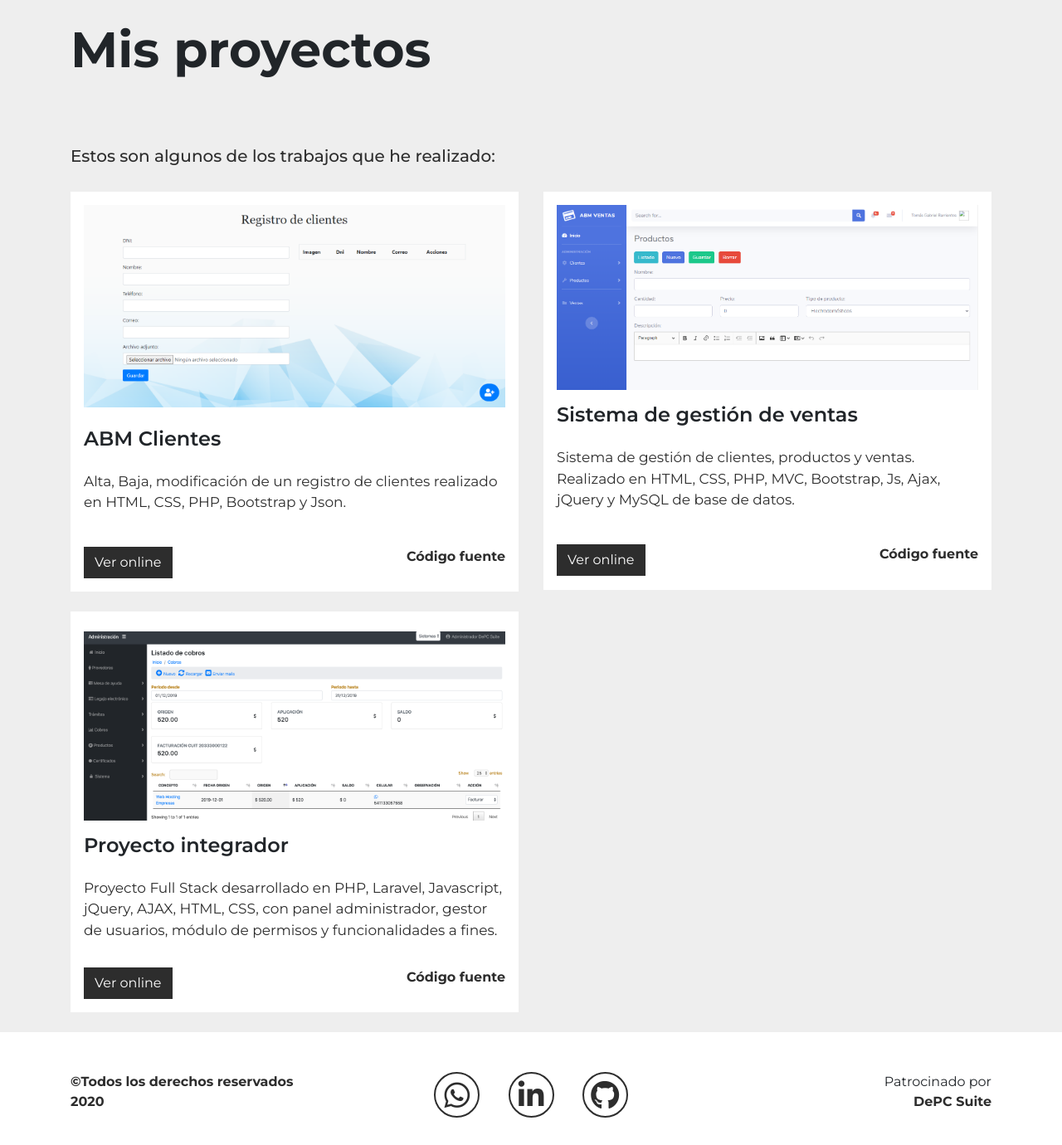
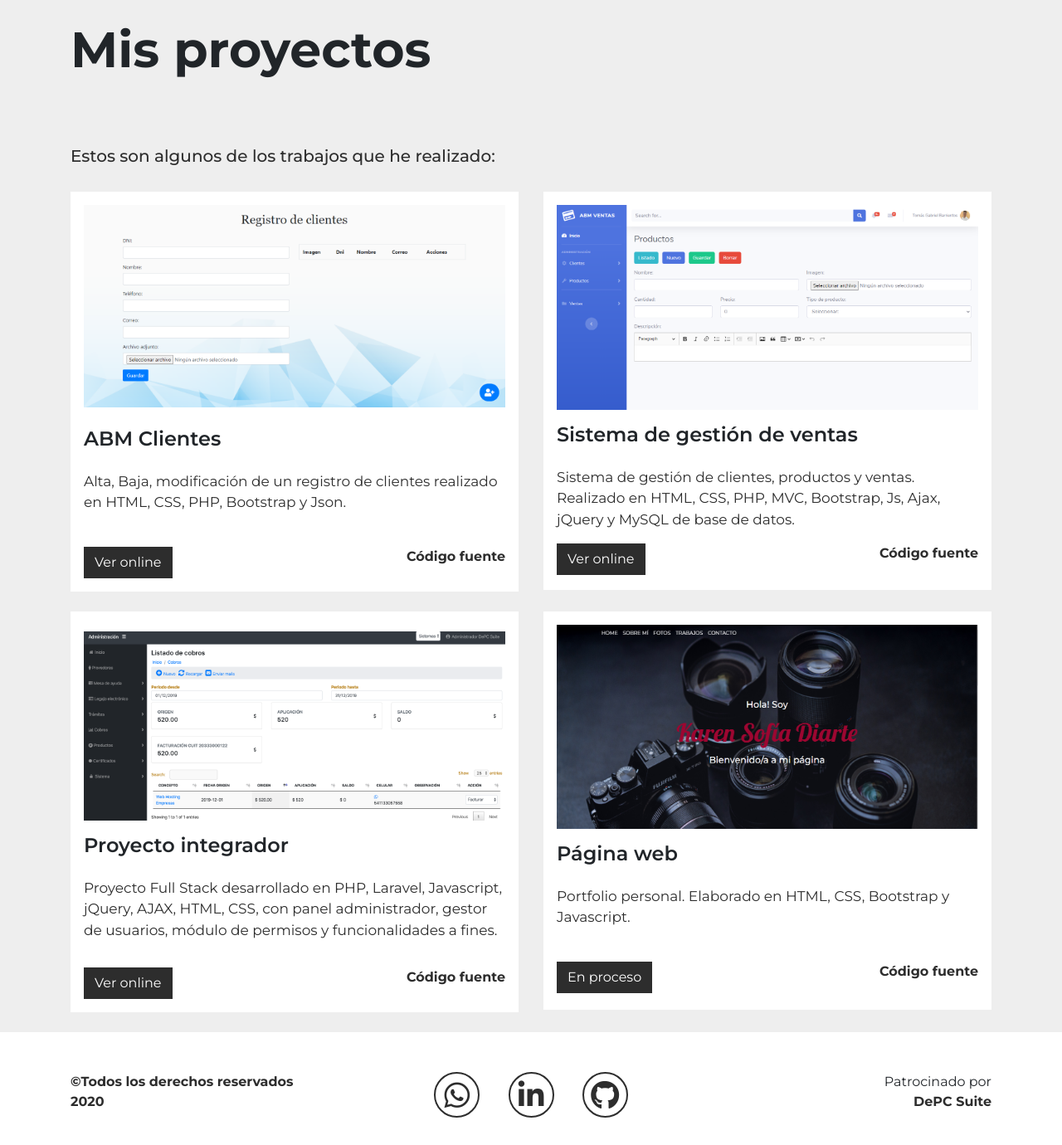
Before and after one commit to tbarrientos98/portfolio, a PHP site: page /sistema/proyecto.php in a window 1280 px wide. Shown: the part 61-1441 px from the top of the page at 83% size. Run offline with PHP 8.4, Linux system fonts and the light colour scheme.

Commit message:
actualizaciones y corrección de fotos

```diff
--- a/confirmacion-envio.php
+++ b/confirmacion-envio.php
@@ -12,6 +12,7 @@ $pg = "confirmacion-envio";
     <link rel="stylesheet" href="css/bootstrap.min.css">
     <link rel="stylesheet" href="css/fontawesome/css/all.min.css">
     <link rel="stylesheet" href="css/fontawesome/css/fontawesome.min.css">
+    <link rel="icon" href="images/logotomas.ico">
     <link href="https://fonts.googleapis.com/css?family=Montserrat:100,200,300,400,500,600,700,800,900&display=swap" rel="stylesheet">
     <link rel="stylesheet" href="css/estilos.css">
     <script src="js/jquery-3.4.1.slim.min.js"></script>
--- a/contacto.php
+++ b/contacto.php
@@ -77,6 +77,7 @@ function guardarCorreo($correo){
   <link rel="stylesheet" href="css/bootstrap.min.css">
   <link rel="stylesheet" href="css/fontawesome/css/all.min.css">
   <link rel="stylesheet" href="css/fontawesome/css/fontawesome.min.css">
+  <link rel="icon" href="images/logotomas.ico">
   <link href="https://fonts.googleapis.com/css?family=Montserrat:100,200,300,400,500,600,700,800,900&display=swap" rel="stylesheet">
   <link rel="stylesheet" href="css/estilos.css">
   <script src="js/jquery-3.4.1.slim.min.js"></script>
--- a/index.php
+++ b/index.php
@@ -12,6 +12,7 @@
     <link rel="stylesheet" href="css/bootstrap.min.css">
     <link rel="stylesheet" href="css/fontawesome/css/all.min.css">
     <link rel="stylesheet" href="css/fontawesome/css/fontawesome.min.css">
+    <link rel="icon" href="images/logotomas.ico">
     <link href="https://fonts.googleapis.com/css?family=Montserrat:100,200,300,400,500,600,700,800,900&display=swap" rel="stylesheet">
     <link rel="stylesheet" href="css/estilos.css">
     <script src="js/jquery-3.4.1.slim.min.js"></script>
--- a/proyecto.php
+++ b/proyecto.php
@@ -12,6 +12,7 @@
     <link rel="stylesheet" href="css/bootstrap.min.css">
     <link rel="stylesheet" href="css/fontawesome/css/all.min.css">
     <link rel="stylesheet" href="css/fontawesome/css/fontawesome.min.css">
+    <link rel="icon" href="images/logotomas.ico">
     <link href="https://fonts.googleapis.com/css?family=Montserrat:100,200,300,400,500,600,700,800,900&display=swap" rel="stylesheet">
     <link rel="stylesheet" href="css/estilos.css">
     <script src="js/jquery-3.4.1.slim.min.js"></script>
@@ -33,7 +34,7 @@
                     <h5>Estos son algunos de los trabajos que he realizado:</h5>
                 </div>
             </div>
-            <!-- empieza el 1er proyecto-->
+            <!-- empieza el 1er proyecto: ABM CLIENTES-->
             <div class="row pb-4">
                 <div class="col-sm-6 col-12 pb-sm-0 pb-4">
                     <div class="bg-white p-3 proyecto">
@@ -51,43 +52,45 @@
                                 <a href="http://localhost/sistema/abmclientes/" target="_blank" class="btn">Ver online</a>
                             </div>
                             <div class="col-6 text-right">
-                                <a href="https://github.com/tbarrientos98/portfolio" target="_blank">Código fuente</a>
+                                <a href="https://github.com/tbarrientos98/ABMclientes" target="_blank">Código fuente</a>
                             </div>
                         </div>
                     </div>
                 </div>
                 <!-- termina el 1er proyecto-->
-                <!-- empieza el 2do proyecto-->
+
+                <!-- empieza el 2do proyecto: ABM VENTAS-->
                 <div class="col-sm-6 col-12">
                     <div class="bg-white p-3 proyecto">
                         <div class="row">
                             <div class="col-12">
-                                <img src="images/abmventas.png" alt="ABM CLientes" class="img-fluid">
+                                <img src="images/abmventas.png" alt="ABM Ventas" class="img-fluid">
                                 <h4 class="text-center text-sm-left pt-3">Sistema de gestión de ventas</h4>
-                                <p class="py-3">Sistema de gestión de clientes, productos y ventas. Realizado en HTML,
+                                <p class="pt-3">Sistema de gestión de clientes, productos y ventas. Realizado en HTML,
                                     CSS, PHP, MVC,
                                     Bootstrap, Js, Ajax, jQuery y MySQL de base de datos.</p>
                             </div>
                         </div>
-                        <div class="row pt-2">
+                        <div class="row">
                             <div class="col-6">
                                 <a href="http://localhost/login/login.php" target="_blank" class="btn">Ver online</a>
                             </div>
                             <div class="col-6 text-right">
-                                <a href="https://github.com/tbarrientos98/portfolio" target="_blank">Código fuente</a>
+                                <a href="https://github.com/tbarrientos98/ABMventas" target="_blank">Código fuente</a>
                             </div>
                         </div>
                     </div>
                 </div>
             </div>
             <!-- termina el 2do proyecto-->
-            <!-- empieza el 3er proyecto-->
+
+            <!-- empieza el 3er proyecto: PROYECTO LARAVEL-->
             <div class="row pb-4">
                 <div class="col-sm-6 col-12">
                     <div class="bg-white p-3 proyecto">
                         <div class="row pt-2">
                             <div class="col-12">
-                                <img src="images/sistema-admin.png" alt="ABM CLientes" class="img-fluid">
+                                <img src="images/sistema-admin.png" alt="Proyecto Laravel" class="img-fluid">
                                 <h4 class="text-center text-sm-left pt-3">Proyecto integrador</h4>
                                 <p class="py-3">Proyecto Full Stack desarrollado en PHP, Laravel, Javascript, jQuery,
                                     AJAX, HTML, CSS, con panel administrador, gestor de usuarios, módulo de permisos y
@@ -99,13 +102,42 @@
                                 <a href="" class="btn">Ver online</a>
                             </div>
                             <div class="col-6 text-right">
-                                <a href="https://github.com/tbarrientos98/portfolio" target="_blank">Código fuente</a>
+                                <a href="" target="_blank">Código fuente</a>
+                            </div>
+                        </div>
+                    </div>
+                </div>
+                <!-- termina el 3er proyecto-->
+
+                <!-- empieza el 4to proyecto: Proyecto página web para diseñadora digital-->
+
+                <div class="col-sm-6 col-12">
+                    <div class="bg-white p-3 proyecto">
+                        <div class="row">
+                            <div class="col-12">
+                                <img src="images/paginaKaren.png" alt="ABM Ventas" class="img-fluid">
+                                <h4 class="text-center text-sm-left pt-3">Página web</h4>
+                                <p class="py-3">Portfolio personal. Elaborado en HTML, CSS, Bootstrap y Javascript.</p>
+                            </div>
+                        </div>
+                        <div class="row pt-2">
+                            <div class="col-6">
+                                <a href="" target="_blank" class="btn">En proceso</a>
+                            </div>
+                            <div class="col-6 text-right">
+                                <a href="https://github.com/tbarrientos98/Karensofia" target="_blank">Código fuente</a>
                             </div>
                         </div>
                     </div>
                 </div>
             </div>
-            <!-- termina el 3er proyecto-->
+            </div>
+
+
+
+
+
+
             <div class="row pb-5 patrocinado">
                 <div class="col-12 pb-5 pr-4 text-right pat-negro">
                     <p>Patrocinado por<br><a href="http://depcsuite.com" target="_blank" class="depcsuite">DePC Suite</a></p>
--- a/sobre-mi.php
+++ b/sobre-mi.php
@@ -12,6 +12,7 @@
     <link rel="stylesheet" href="css/bootstrap.min.css">
     <link rel="stylesheet" href="css/fontawesome/css/all.min.css">
     <link rel="stylesheet" href="css/fontawesome/css/fontawesome.min.css">
+    <link rel="icon" href="images/logotomas.ico">
     <link href="https://fonts.googleapis.com/css?family=Montserrat:100,200,300,400,500,600,700,800,900&display=swap" rel="stylesheet">
     <link rel="stylesheet" href="css/estilos.css">
     <script src="js/jquery-3.4.1.slim.min.js"></script>
```
Also changed, not shown: images/abmventas.png, images/logotomas.ico (added), images/paginaKaren.png (added).
